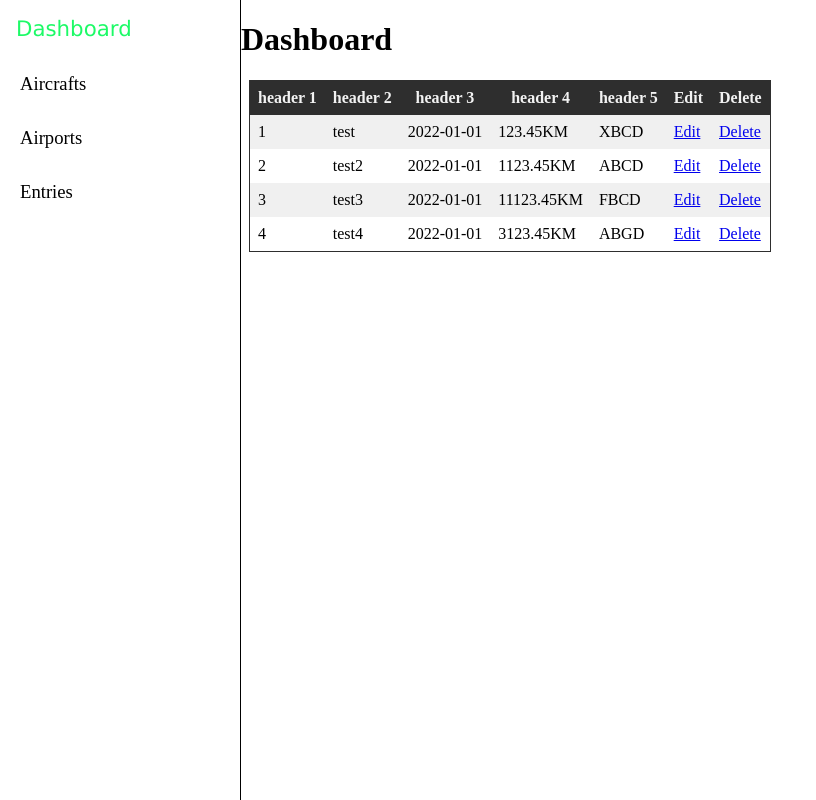
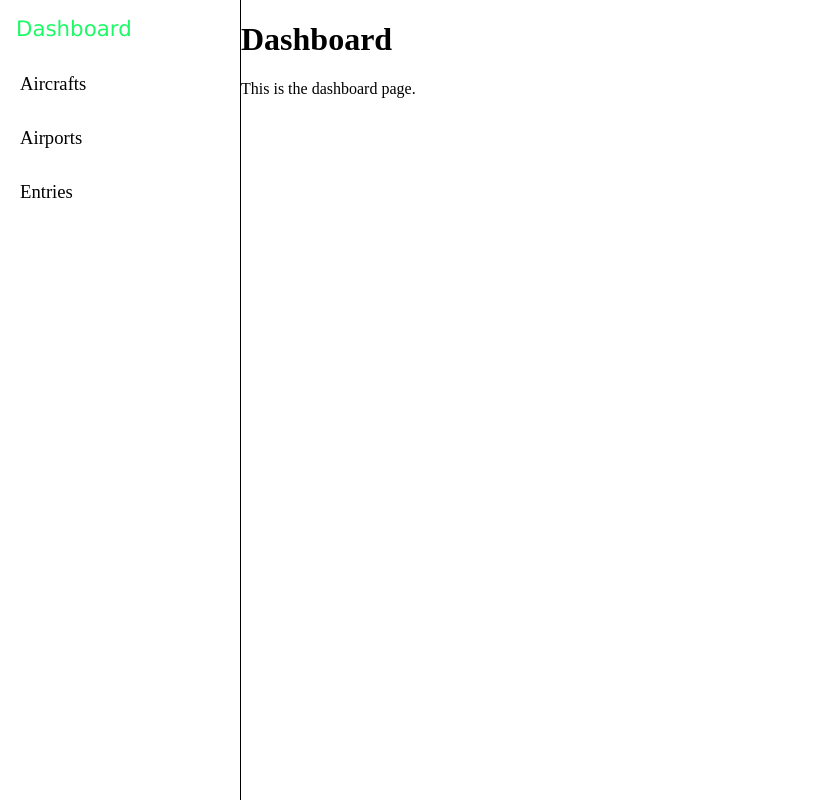
Before and after one commit to vmdharan/flightlog-ui_DEPRECATED, a React (Vite) app: page / in a window 1280 px wide. Shown: the whole page, without its empty margins (0-816 px from the left). Built offline with nearby package versions, Linux system fonts and the light colour scheme.

Commit message:
Display data rows using Table component
- Updated the Table component.
- Display data for Airports, Aircraft and Entries using the Table.
- Remove table from Dashboard.

```diff
--- a/src/components/Table/index.tsx
+++ b/src/components/Table/index.tsx
@@ -5,7 +5,7 @@ export interface TableParams {
     canEdit: boolean;
     canDelete: boolean;
     headers: string[];
-    columns: string[][];
+    columns: any[];
 }
 
 const Table = (params: TableParams) => {
@@ -16,6 +16,14 @@ const Table = (params: TableParams) => {
 
     const headers = params.headers;
     const columns = params.columns;
+
+    // columns?.map((row:any) => {
+    //     console.log(row);
+    //     headers?.map(h => {
+    //         console.log(row[h])
+    //     })
+    // })
+
 
     return (
         <table>
@@ -33,11 +41,15 @@ const Table = (params: TableParams) => {
                 </tr>
             </thead>
             <tbody>
-                {columns && columns.map(c => (
-                    <tr key={c[0]}>
-                        {c && c.map(c2 => (
-                            <td key={c2}>{c2}</td>
-                        ))}
+                {columns && columns.length > 0 && columns.map((row: any) => (
+                    <tr key={row["id"]}>
+                        {row && headers && headers.length > 0
+                            && headers.map((col:string) => (
+                                <td key={typeof row[col] === 'object' ? row[col]?.id : row[col]}>
+                                    {typeof row[col] === 'object' ? row[col]?.name : row[col]}
+                                    </td>
+                            ))
+                        }
                         {canEdit && (
                             <td>
                                 <a href={editUrl+""}>Edit</a>
--- a/src/pages/Aircrafts/index.tsx
+++ b/src/pages/Aircrafts/index.tsx
@@ -1,4 +1,5 @@
 import React, { useEffect, useState } from "react";
+import Table, { TableParams } from "../../components/Table";
 import { GetAircraftList } from '../../services/AircraftService';
 
 const AircraftList = () => {
@@ -12,13 +13,22 @@ const AircraftList = () => {
         getList();
     }, []);
 
+    const headers = aircraft && aircraft.length > 0 ? Object.keys(aircraft[0]).filter(f => f!= "_id") : [];
+    const columns = aircraft && aircraft.length > 0 ?
+        Object.entries(aircraft).map(m => m[1])
+        : [];
+    const data: TableParams = {
+        canEdit: true,
+        canDelete: true,
+        headers: headers,
+        columns: columns,
+    }
+
     return (
         <div className="App">
             <h1>Aircraft list</h1>
 
-            {aircraft && aircraft.map(m => (
-                <div key={m["id"]}>{m["id"]} - {m["name"]} - {m["type"]}</div>
-            ))}
+            <Table {...data} />
         </div>
     );
 };
--- a/src/pages/Airports/index.tsx
+++ b/src/pages/Airports/index.tsx
@@ -1,4 +1,5 @@
 import React, { useEffect, useState } from "react";
+import Table, { TableParams } from "../../components/Table";
 import { GetAirportList } from "../../services/AirportService";
 
 const AirportList = () => {
@@ -12,13 +13,22 @@ const AirportList = () => {
         getList();
     }, []);
 
+    const headers = airport && airport.length > 0 ? Object.keys(airport[0]).filter(f => f!= "_id") : [];
+    const columns = airport && airport.length > 0 ?
+        Object.entries(airport).map(m => m[1])
+        : [];
+    const data: TableParams = {
+        canEdit: true,
+        canDelete: true,
+        headers: headers,
+        columns: columns,
+    }
+
     return (
         <div className="App">
             <h1>Airport list</h1>
 
-            {airport && airport.map(m => (
-                <div key={m["id"]}>{m["id"]} - {m["name"]} - {m["code"]}</div>
-            ))}
+            <Table {...data} />
         </div>
     );
 }
--- a/src/pages/Dashboard/index.tsx
+++ b/src/pages/Dashboard/index.tsx
@@ -1,31 +1,11 @@
 import React from "react";
-import Table, { TableParams } from "../../components/Table";
-
-const initParams: TableParams = {
-    canEdit: true,
-    canDelete: true,
-    headers: [
-        "header 1",
-        "header 2",
-        "header 3",
-        "header 4",
-        "header 5"
-    ],
-    columns: [
-        ["1", 'test', "2022-01-01", "123.45KM", "XBCD"],
-        ["2", 'test2', "2022-01-01", "1123.45KM", "ABCD"],
-        ["3", 'test3', "2022-01-01", "11123.45KM", "FBCD"],
-        ["4", 'test4', "2022-01-01", "3123.45KM", "ABGD"],
-    ]
-};
 
 const Dashboard = () => {
     return (
         <>
             <h1>Dashboard</h1>
-            <Table {...initParams} />
+            <p>This is the dashboard page.</p>
         </>
-
     )
 }
 
--- a/src/pages/Entries/index.tsx
+++ b/src/pages/Entries/index.tsx
@@ -1,4 +1,5 @@
 import React, { useEffect, useState } from "react";
+import Table, { TableParams } from "../../components/Table";
 import { Entry } from "../../models/entry";
 import { GetEntryList } from "../../services/EntryService";
 
@@ -13,22 +14,22 @@ const EntryList = () => {
         getList();
     }, []);
 
+    const headers = entry && entry.length > 0 ? Object.keys(entry[0]).filter(f => f!= "_id") : [];
+    const columns = entry && entry.length > 0 ?
+        Object.entries(entry).map(m => m[1])
+        : [];
+    const data: TableParams = {
+        canEdit: true,
+        canDelete: true,
+        headers: headers,
+        columns: columns,
+    }
+
     return (
         <div className="App">
             <h1>Entry list</h1>
 
-            {entry && entry.map(m => (
-                <div key={m["id"]}>
-                    {m["id"]}
-                    - {m["aircraft"]?.name}
-                    - {m["origin"]?.code}
-                    - {m["destination"]?.code}
-                    - {m["distance"]}
-                    - {m["fuelPctTakeoff"]}
-                    - {m["fuelPctLanding"]}
-                    - {m["flightTime"]}
-                </div>
-            ))}
+            <Table {...data} />
         </div>
     );
 }
```
